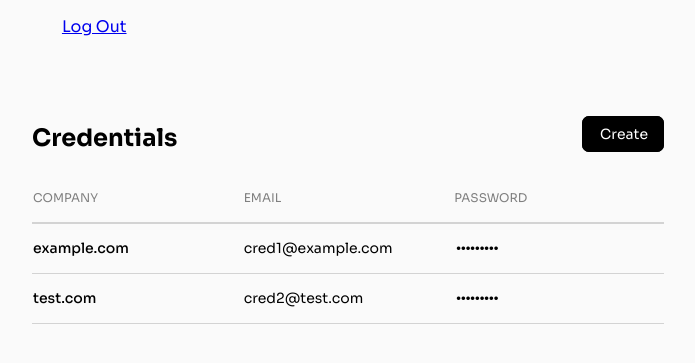
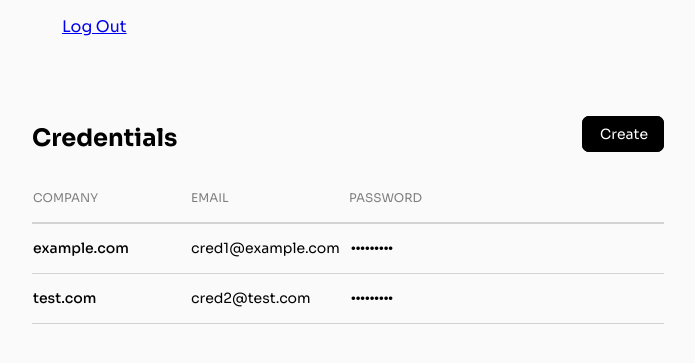
Before and after one commit to LockLite/LockLiteWorkspace, a Django app: page / in a window 1280 px wide. Shown: the part 246-609 px from the top of the page, without its empty margins (292-987 px from the left). Run offline with Django 4.2, Linux system fonts and the light colour scheme; a user stored in the database is signed in; data comes from the database, SQL or seed files in the repository.

Commit message:
:lipstick: Improve Datatable

```diff
--- a/LockLite/app/public/css/datatable.css
+++ b/LockLite/app/public/css/datatable.css
@@ -48,9 +48,6 @@
 
 /* ----------- CELLS ----------- */
 
-.datatable .line .cell {
-	width: 33%;
-}
 .datatable .line .cell.data {
 	font-size: 14px;
 	border-bottom: 1px solid lightgrey;
@@ -63,5 +60,15 @@
 	outline: none;
 	border: none;
 	background: none;
-	pointer-events: none;
+	user-select: text;
 }
+
+/* BUTTONS */
+.datatable .line .cell.data .buttons {
+	display: flex;
+	gap: 20px;
+}
+.datatable .line .cell.data .buttons a {
+	text-decoration: none;
+	color: grey;
+}
--- a/LockLite/app/templates/datatable.jinja
+++ b/LockLite/app/templates/datatable.jinja
@@ -5,29 +5,30 @@
 		<div class="content">
 			<h2 class="title">{{ datatable_title }}</h2>
 			<div class="buttons">
-				{% if datatable_button %}
-					<a class="button" href={{ datatable_button.link }}>
-						<i class="fa-solid fa-plus"></i>
-						{{ datatable_button.label }}
-					</a>
-				{% endif %}
+				<a class="button" href={{ datatable_actions.create }}>
+					<i class="fa-solid fa-plus"></i>
+					Create
+				</a>
 			</div>
 		</div>
 	</caption>
 	<thead class="headers">
 	<tr class="line head">
 		{% for col in datatable_columns %}
-			<td class="cell header">{{ col.name }}</td>
+			<td style="width: calc(100%/{{ datatable_col_length }})" class="cell header">
+				{{ col.name }}
+			</td>
 		{% endfor %}
+			<td class="cell header"></td>
 	</tr>
 	</thead>
 	<tbody class="body">
 	{% for element in datatable_data %}
 		<tr class="line dataline">
 			{% for col in datatable_columns %}
-				<td class="cell data">
+				<td style="width: calc(100/{{ datatable_col_length }})" class="cell data">
 					{% if col.key == 'credentials_password' %}
-						<input type="password" value={{ element|get_value:col.key }}>
+						<input type="password" readonly value={{ element|get_value:col.key }}>
 					{% elif col.key == 'label' %}
 						<b>{{ element|get_value:col.key }}</b>
 					{% else %}
@@ -35,6 +36,16 @@
 					{% endif %}
 				</td>
 			{% endfor %}
+			<td style="width: calc(100/{{ datatable_col_length }})" class="cell data">
+				<div class="buttons">
+					<a href={{ datatable_actions.edit }}>
+						<i class="fa-solid fa-pen"></i>
+					</a>
+					<a href={{ datatable_actions.delete }}>
+						<i class="fa-solid fa-trash"></i>
+					</a>
+				</div>
+			</td>
 		</tr>
 	{% endfor %}
 	</tbody>
--- a/LockLite/app/templatetags/custom_filters.py
+++ b/LockLite/app/templatetags/custom_filters.py
@@ -4,5 +4,5 @@ register = template.Library()
 
 
 @register.filter(name='get_value')
-def get_value(dict, key):
-	return dict[key]
+def get_value(_dict, key):
+	return _dict[key]
--- a/LockLite/app/views.py
+++ b/LockLite/app/views.py
@@ -56,11 +56,13 @@ def index(request, *args, **kwargs):
 
 		# Datatable
 		'datatable_title': 'Credentials',
-		'datatable_button': {
-			'label': 'Create',
-			'link': 'createcred'
+		'datatable_data': Credential.objects.filter(user_id=request.user.id).values(),
+		'datatable_col_length': 4,
+		'datatable_actions': {
+			'create': 'createcred',
+			'edit': '',
+			'delete': ''
 		},
-		'datatable_data': Credential.objects.filter(user_id=request.user.id).values(),
 		'datatable_columns': [
 			{
 				'name': 'Company',
```
